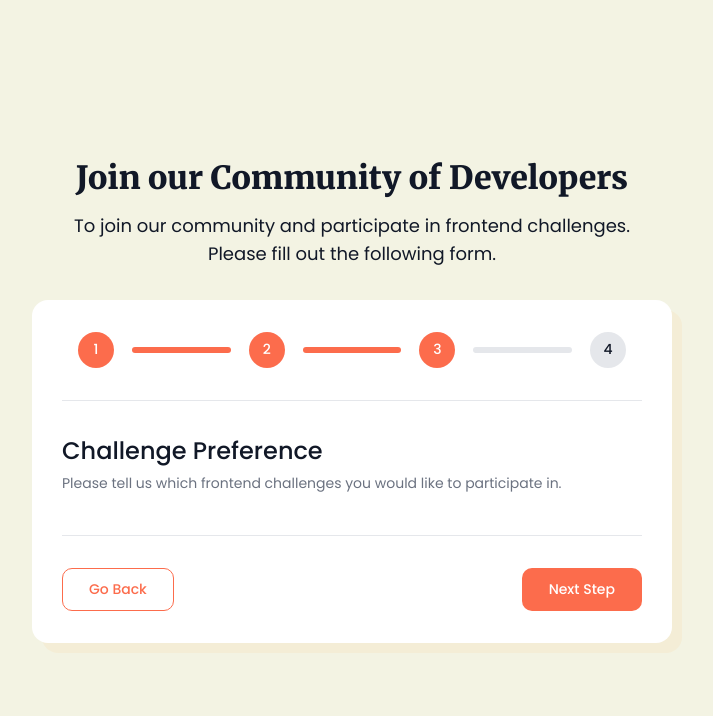
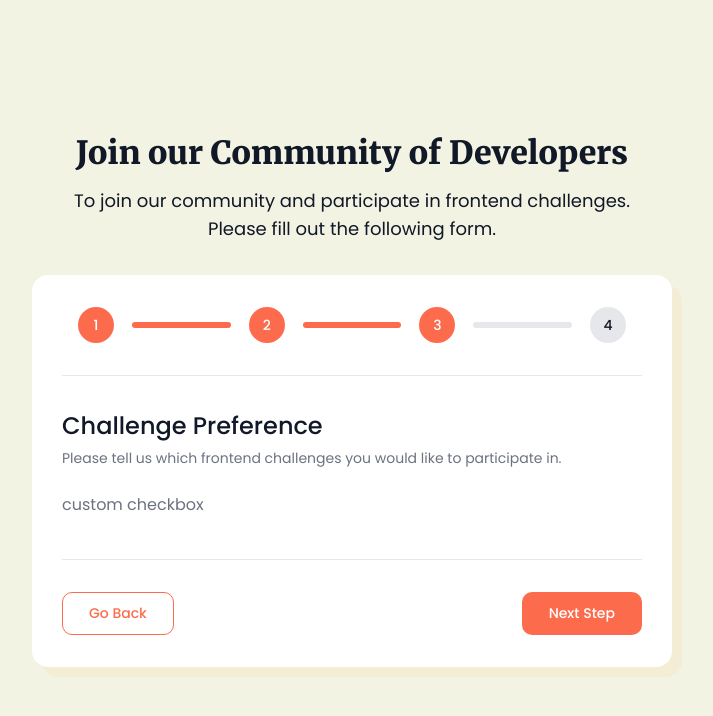
Before and after one commit to ClodoaldoDantas/multi-step-form, a Next.js app: page /challenge-preference in a window 1280 px wide. Shown: the top 716 px of the page, without its empty margins (288-1001 px from the left). Built offline with nearby package versions, Linux system fonts and the light colour scheme.

Commit message:
refactor: creating global styles for grid css

```diff
--- /dev/null
+++ b/src/components/Checkbox/index.tsx
@@ -0,0 +1,5 @@
+import styles from './styles.module.scss'
+
+export function Checkbox() {
+  return <div>custom checkbox</div>
+}
--- a/src/pages/challenge-preference/index.tsx
+++ b/src/pages/challenge-preference/index.tsx
@@ -1,5 +1,6 @@
 import { Button } from '@/components/Button'
 import { Card } from '@/components/Card'
+import { Checkbox } from '@/components/Checkbox'
 import { MultiStep } from '@/components/MultiStep'
 
 export default function ChallengePreference() {
@@ -15,6 +16,10 @@ export default function ChallengePreference() {
           Please tell us which frontend challenges you would like to participate
           in.
         </p>
+
+        <div className="grid-two-columns">
+          <Checkbox />
+        </div>
       </Card.Body>
 
       <Card.Footer>
--- a/src/pages/skill-level/index.tsx
+++ b/src/pages/skill-level/index.tsx
@@ -6,8 +6,6 @@ import { Button } from '@/components/Button'
 import { Card } from '@/components/Card'
 import { LevelButton } from '@/components/LevelButton'
 import { MultiStep } from '@/components/MultiStep'
-
-import styles from '@/styles/Skill.module.scss'
 
 const levels = {
   beginner: Leaf,
@@ -41,6 +39,7 @@ export default function SkillLevel() {
     setTouched(true)
 
     if (selectedLevel) {
+      /* TODO: save skill level in store */
       router.push('/challenge-preference')
     }
   }
@@ -61,7 +60,7 @@ export default function SkillLevel() {
 
         {isError && <span className="error">Please, choose a skill level</span>}
 
-        <div className={styles.grid}>
+        <div className="grid-two-columns">
           {Object.entries(levels).map(([level, icon]) => (
             <LevelButton
               key={level}
--- a/src/styles/globals.scss
+++ b/src/styles/globals.scss
@@ -57,9 +57,16 @@ main {
 .step-description {
   font-size: 0.875rem;
   line-height: 1.25rem;
+  margin-bottom: 1.5rem;
 }
 
 .error {
   font-size: 0.875rem;
   color: var(--text-error);
 }
+
+.grid-two-columns {
+  display: grid;
+  gap: 1.5rem 2.5rem;
+  grid-template-columns: repeat(2, 1fr);
+}
```
Also changed, not shown: src/pages/index.tsx (+6 -5 lines), src/styles/Home.module.scss (+0 -8 lines), src/styles/Skill.module.scss (deleted, +0 -7 lines), src/components/Checkbox/styles.module.scss (added).
